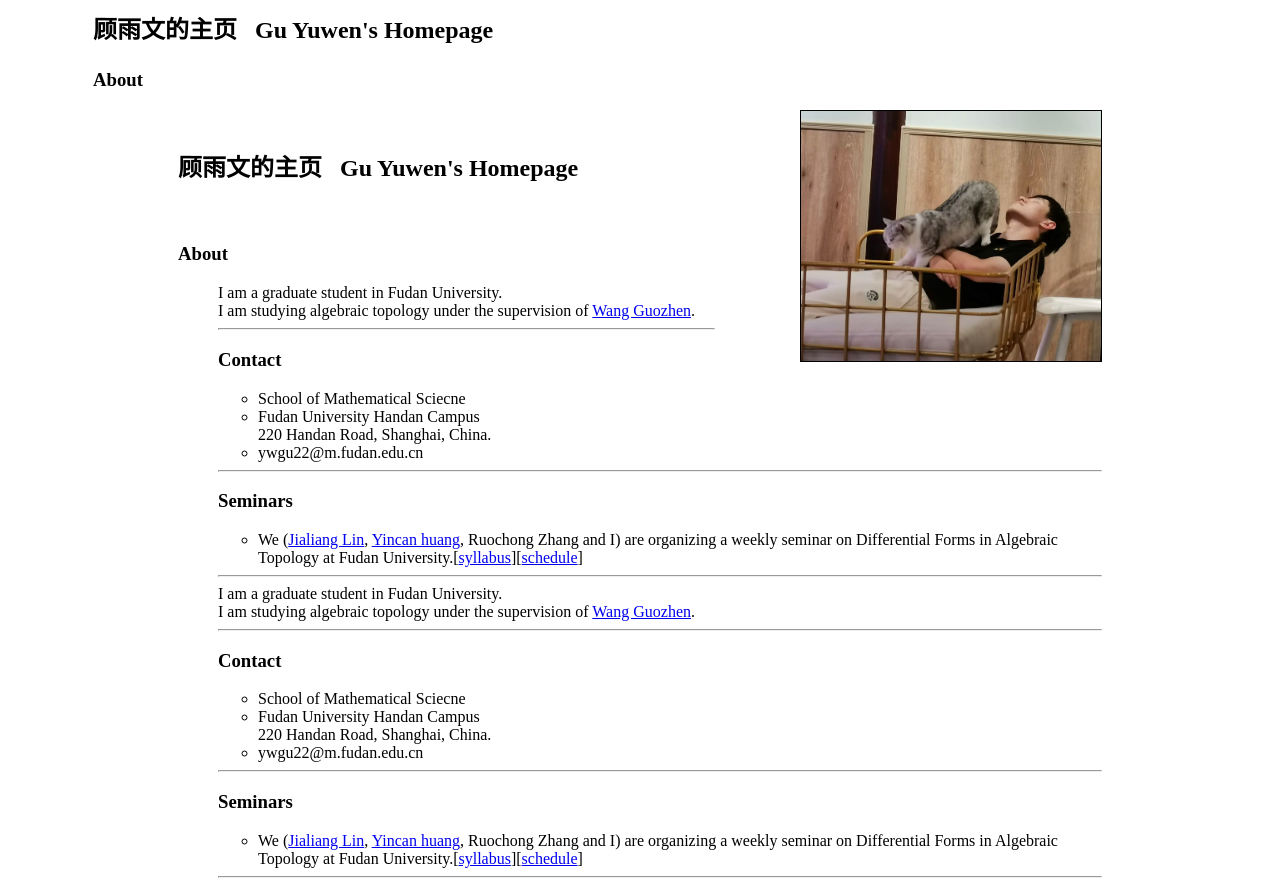
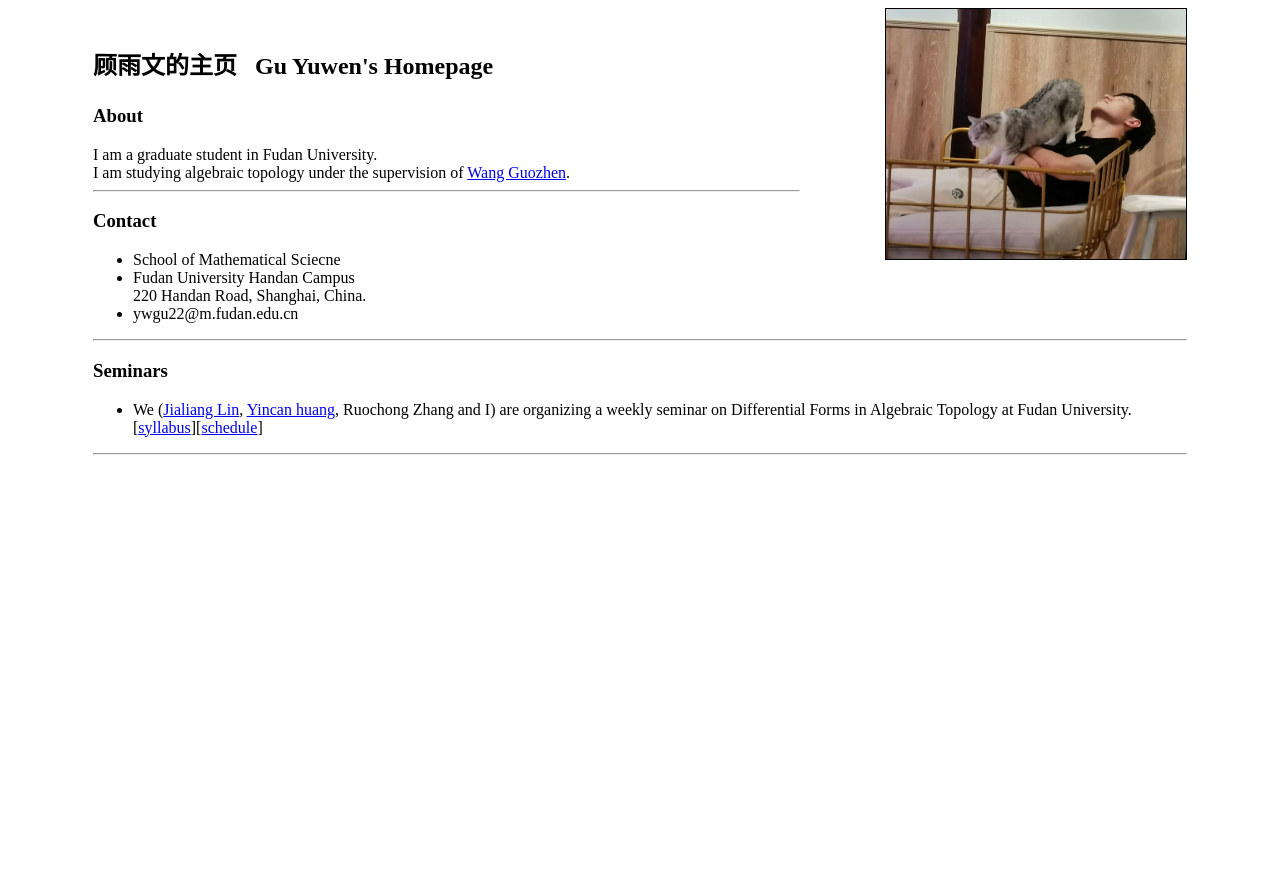
Before and after one commit to UvenGu/uvengu.github.io, a plain HTML site: page index.html in a window 1280 px wide. After the commit the page ends 800 px from the top, so only its background shows below. Drawn offline with nearby package versions, Linux system fonts and the light colour scheme; some packages are replaced by stand-ins of ours.

Commit message:
Update index.html

```diff
--- a/index.html
+++ b/index.html
@@ -1,12 +1,3 @@
-<section style="margin: 10px 85px;">
-
-</p><h2>
-顾雨文的主页 &nbsp
-Gu Yuwen's Homepage<p></p>
-</h2>
- <article>
-
-<h3> About </h3>
 <!DOCTYPE html>
 <html><head>
 <script type="text/x-mathjax-config">
@@ -32,7 +23,7 @@ Gu Yuwen's Homepage<p></p>
 <img style="margin: 0px 85px;border: 1px solid ; float: right; height: 250px; width: 300px;" src="yuwencat.jpg" >
   </br>
 
-<body id="top">
+
 
 
 <section style="margin: 10px 85px;">
@@ -42,9 +33,8 @@ Gu Yuwen's Homepage<p></p>
 Gu Yuwen's Homepage<p></p>
 </h2>
  <article>
-<br/>
+
 <h3> About </h3>
-<ul>
 I am a graduate student in Fudan University.
 <br/>
 I am studying algebraic topology under the supervision of <a href="https://pouiyter.github.io/" target="blank">Wang Guozhen</a>.
@@ -71,30 +61,3 @@ Shanghai, China.
 
 
 </a></body></html>
-
-I am a graduate student in Fudan University.
-<br/>
-I am studying algebraic topology under the supervision of <a href="https://pouiyter.github.io/" target="blank">Wang Guozhen</a>.
-<hr>
-
-<h3> Contact </h3>
-<ul>
-<li>School of Mathematical Sciecne
-</li><li>Fudan University Handan Campus <br/>
-220 Handan Road,
-Shanghai, China.
-</li><li>ywgu22@m.fudan.edu.cn
-</li></ul>
-<hr>
-
-
-<h3>Seminars</h3>
-<ul>
- <li>We (<a href="https://lindao.life/#" target="blank">Jialiang Lin</a>, <a href="https://brocchyc.github.io/" target="blank">Yincan huang</a>, Ruochong Zhang and I) are organizing a weekly seminar on Differential Forms in Algebraic Topology at Fudan University.[<a href="Seminar on Differential Forms in Algebraic Topology.pdf" target = "blank">syllabus</a>][<a href="https://docs.qq.com/sheet/DWllFSVhteEdpYWJT" target="blank">schedule</a>]
-
-</ul>
-<hr>
-
-
-
-</a></body></html>
```
